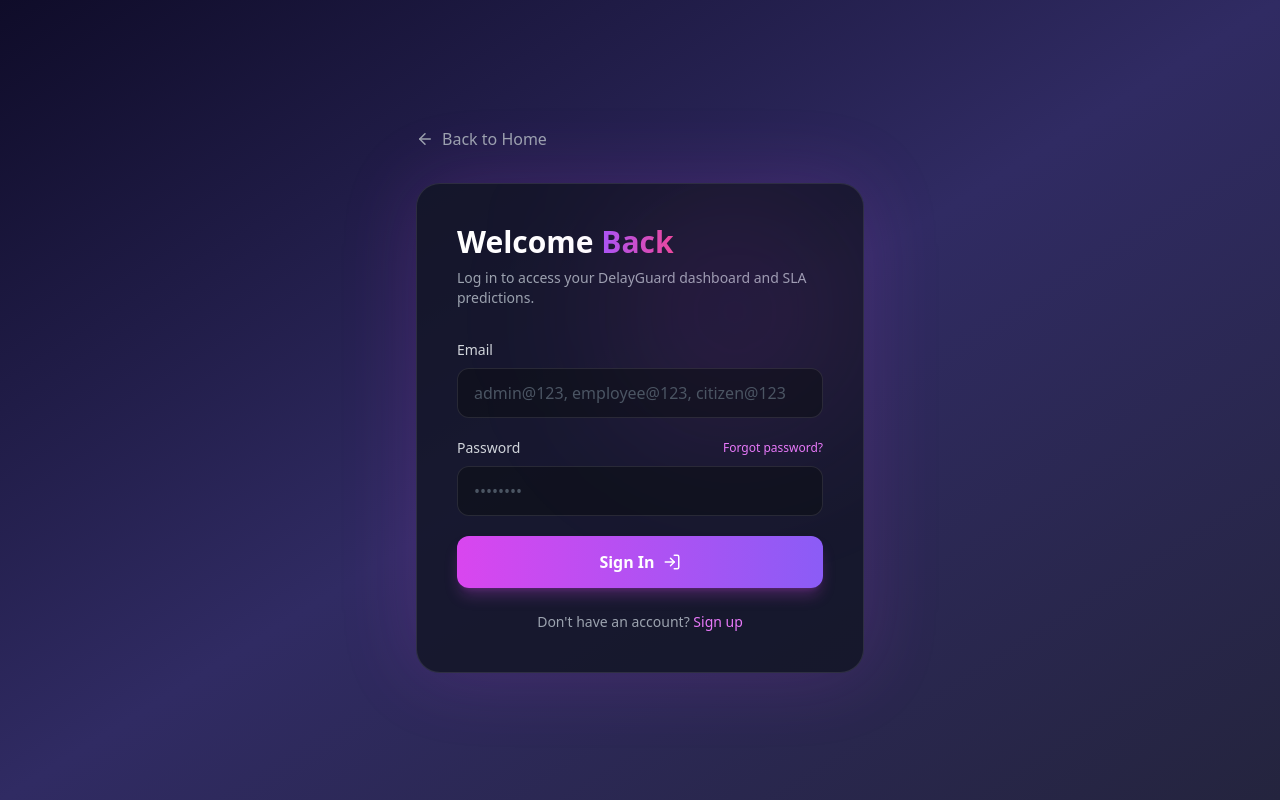
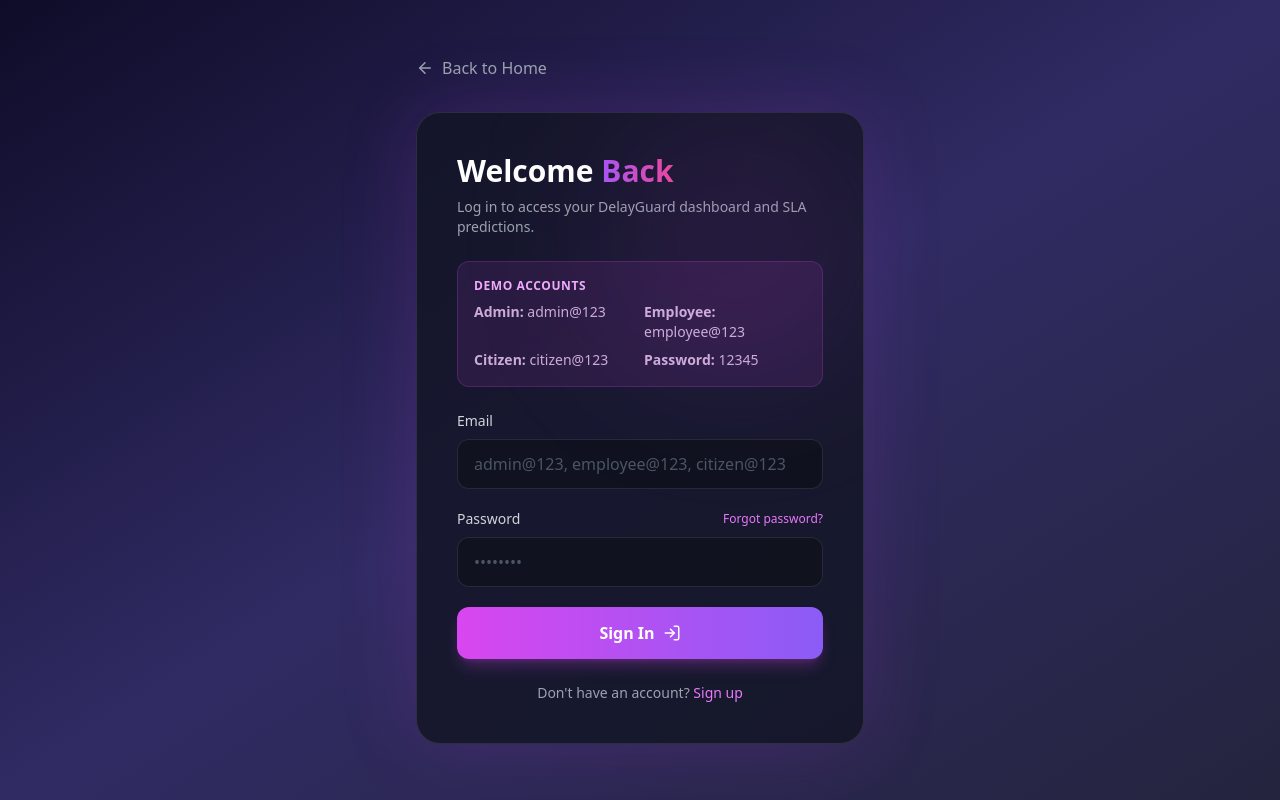
Before and after one commit to Yogender-verma/DelayGuard, a React (Vite) app in the folder frontend/: page /login in a window 1280 px wide. Built offline with nearby package versions, Linux system fonts and the light colour scheme.

Commit message:
feat: display demo credentials on login page

```diff
--- a/frontend/src/LoginPage.tsx
+++ b/frontend/src/LoginPage.tsx
@@ -38,9 +38,19 @@
           <h1 className="text-3xl font-bold text-gray-900 dark:text-white mb-2">
             Welcome <span className="text-transparent bg-clip-text bg-gradient-to-r from-[#a855f7] to-[#ec4899]">Back</span>
           </h1>
-          <p className="text-gray-600 dark:text-gray-400 mb-8 text-sm">
+          <p className="text-gray-600 dark:text-gray-400 mb-6 text-sm">
             Log in to access your DelayGuard dashboard and SLA predictions.
           </p>
+
+          <div className="mb-6 p-4 rounded-xl bg-fuchsia-50 dark:bg-fuchsia-500/10 border border-fuchsia-200 dark:border-fuchsia-500/20 relative z-10">
+            <h3 className="text-xs font-bold text-fuchsia-800 dark:text-fuchsia-300 uppercase tracking-wider mb-2">Demo Accounts</h3>
+            <div className="grid grid-cols-2 gap-2 text-sm text-fuchsia-700 dark:text-fuchsia-200/80">
+              <p><strong>Admin:</strong> admin@123</p>
+              <p><strong>Employee:</strong> employee@123</p>
+              <p><strong>Citizen:</strong> citizen@123</p>
+              <p><strong>Password:</strong> 12345</p>
+            </div>
+          </div>
 
           <form className="space-y-5 relative z-10" onSubmit={handleLogin}>
             {error && (
```
